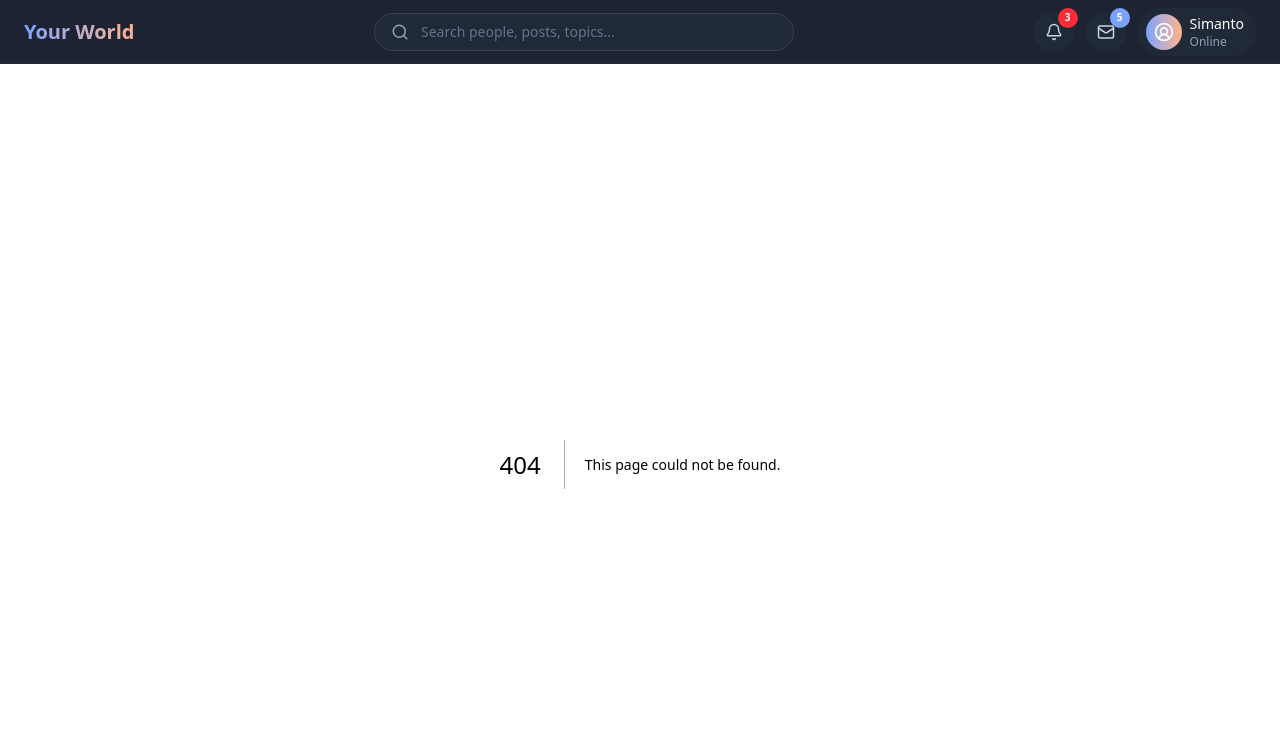
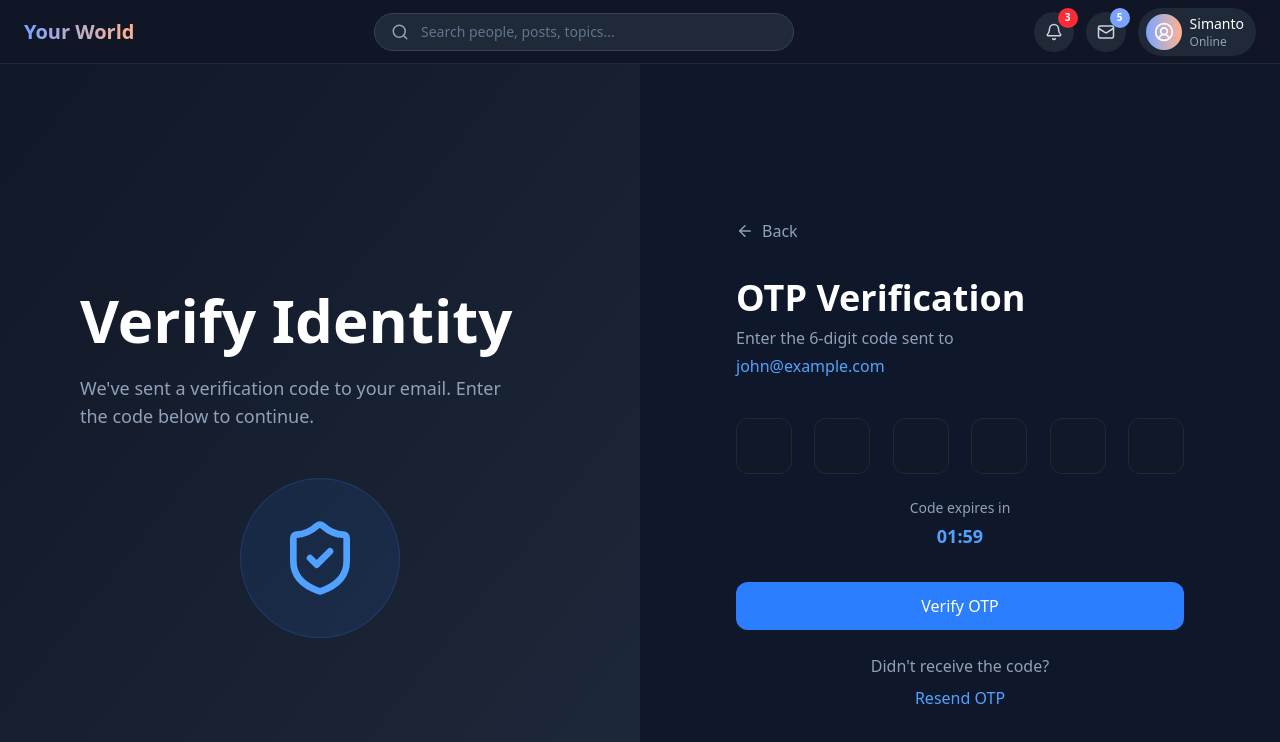
Before and after one commit to simanto848/facebook-clone-frontend, a Next.js app: page /verify-otp in a window 1280 px wide. Before the commit this address had no page. Shown: the top 742 px of the page. Built offline with nearby package versions, Linux system fonts and the light colour scheme.

Commit message:
UI: create otp verification page

```diff
--- /dev/null
+++ b/app/(auth)/verify-otp/page.tsx
@@ -0,0 +1,111 @@
+import Link from "next/link";
+import { ArrowLeft, ShieldCheck } from "lucide-react";
+
+export default function VerifyOtpPage() {
+  return (
+    <div className="min-h-screen bg-[#0f172a] flex">
+      {/* Left Side */}
+      <div className="hidden lg:flex w-1/2 flex-col justify-center px-20 bg-linear-to-br from-[#111827] to-[#1e293b]">
+        <h1 className="text-6xl font-bold text-white">Verify Identity</h1>
+
+        <p className="mt-6 max-w-md text-lg text-slate-400">
+          We&apos;ve sent a verification code to your email. Enter the code
+          below to continue.
+        </p>
+
+        <div className="mt-12 flex items-center justify-center">
+          <div className="flex h-40 w-40 items-center justify-center rounded-full border border-blue-500/20 bg-blue-500/10">
+            <ShieldCheck size={80} className="text-blue-400" />
+          </div>
+        </div>
+      </div>
+
+      {/* Right Side */}
+      <div className="flex flex-1 items-center justify-center p-8">
+        <div className="w-full max-w-md">
+          <Link
+            href="/forgot-password"
+            className="inline-flex items-center gap-2 text-slate-400 transition hover:text-white"
+          >
+            <ArrowLeft size={18} />
+            Back
+          </Link>
+
+          <h2 className="mt-8 text-4xl font-bold text-white">
+            OTP Verification
+          </h2>
+
+          <p className="mt-2 text-slate-400">Enter the 6-digit code sent to</p>
+
+          <p className="mt-1 font-medium text-blue-400">john@example.com</p>
+
+          {/* OTP Inputs */}
+          <div className="mt-10 flex justify-between gap-3">
+            {[1, 2, 3, 4, 5, 6].map((item) => (
+              <input
+                key={item}
+                type="text"
+                maxLength={1}
+                className="
+                  h-14
+                  w-14
+                  rounded-xl
+                  border
+                  border-[#1f2937]
+                  bg-[#111827]
+                  text-center
+                  text-xl
+                  font-semibold
+                  text-white
+                  outline-none
+                  transition
+                  focus:border-blue-500
+                "
+              />
+            ))}
+          </div>
+
+          {/* Timer */}
+          <div className="mt-6 text-center">
+            <p className="text-sm text-slate-400">Code expires in</p>
+
+            <p className="mt-1 text-lg font-semibold text-blue-400">01:59</p>
+          </div>
+
+          {/* Verify Button */}
+          <button
+            className="
+              mt-8
+              w-full
+              rounded-xl
+              bg-blue-500
+              py-3
+              font-medium
+              text-white
+              transition
+              hover:bg-blue-600
+            "
+          >
+            Verify OTP
+          </button>
+
+          {/* Resend */}
+          <div className="mt-6 text-center">
+            <p className="text-slate-400">Didn&apos;t receive the code?</p>
+
+            <button
+              className="
+                mt-2
+                font-medium
+                text-blue-400
+                hover:text-blue-300
+              "
+            >
+              Resend OTP
+            </button>
+          </div>
+        </div>
+      </div>
+    </div>
+  );
+}
```
